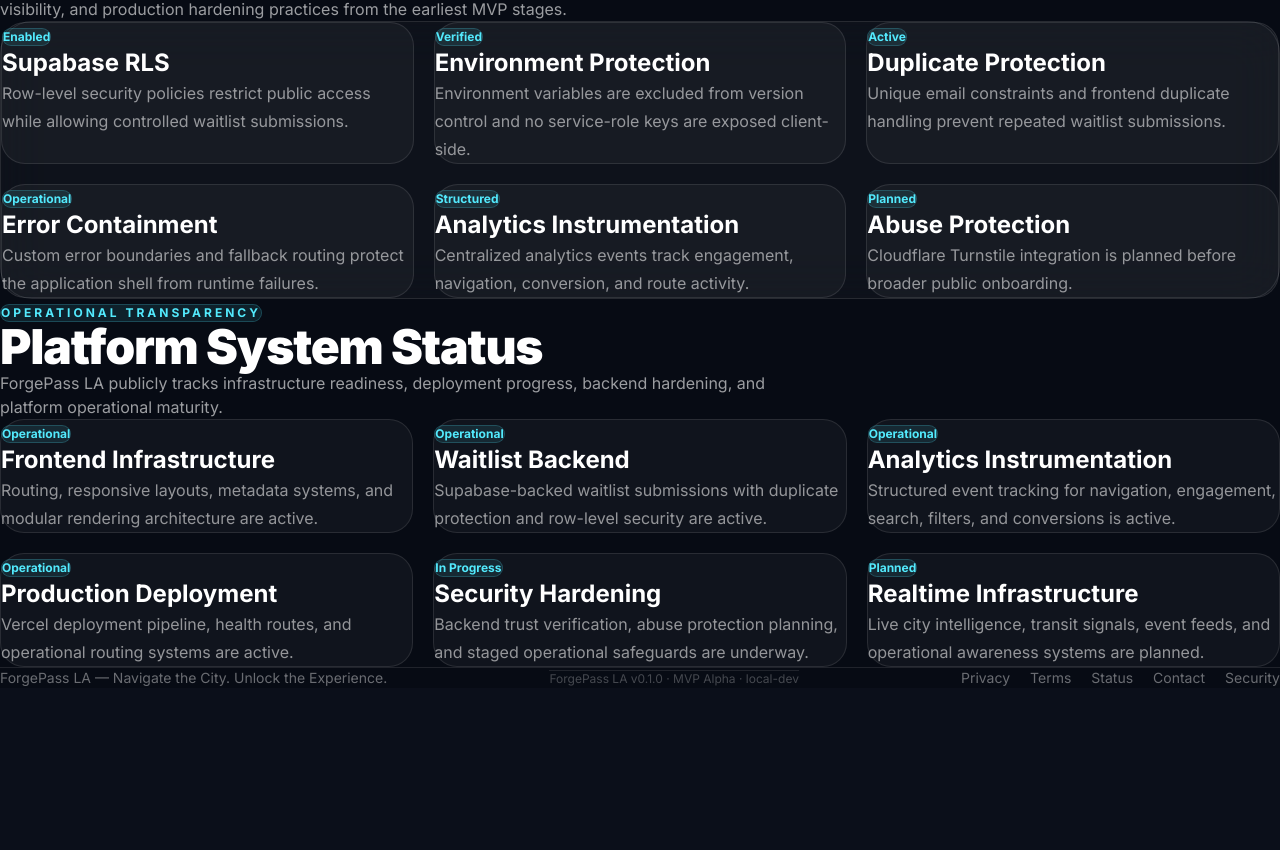
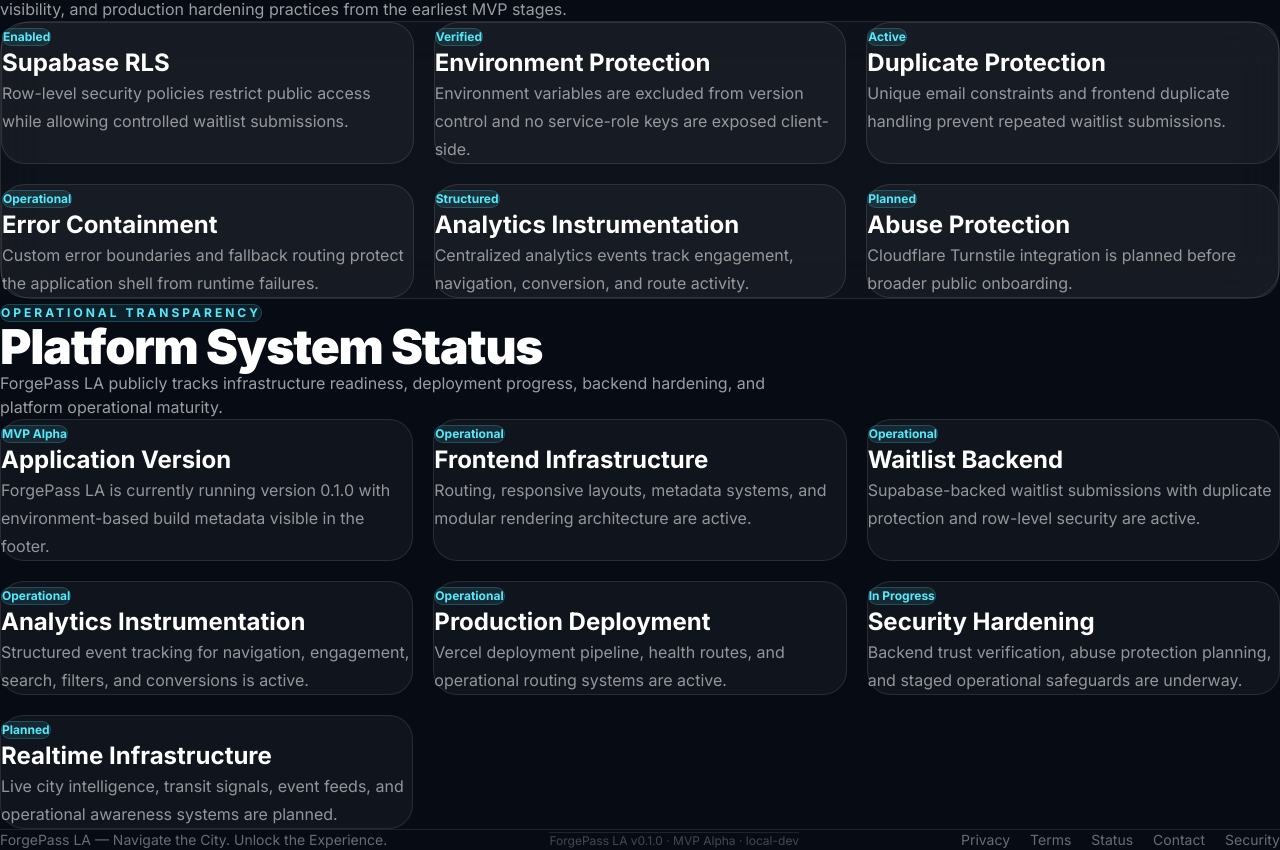
Before and after one commit to Oatskillua/forgepass-la, a React (Vite) app: page /status in a window 1280 px wide. Shown: the part 736-1586 px from the top of the page. Before the commit the page ends 1424 px from the top, so only its background shows below. Built offline with nearby package versions, Linux system fonts and the light colour scheme.

Commit message:
Add application version to status page

```diff
--- a/src/data/platformStatus.js
+++ b/src/data/platformStatus.js
@@ -1,4 +1,10 @@
 export const platformStatus = [
+  {
+  system: 'Application Version',
+  status: 'MVP Alpha',
+  detail:
+    'ForgePass LA is currently running version 0.1.0 with environment-based build metadata visible in the footer.',
+  },
   {
     system: 'Frontend Infrastructure',
     status: 'Operational',
```
